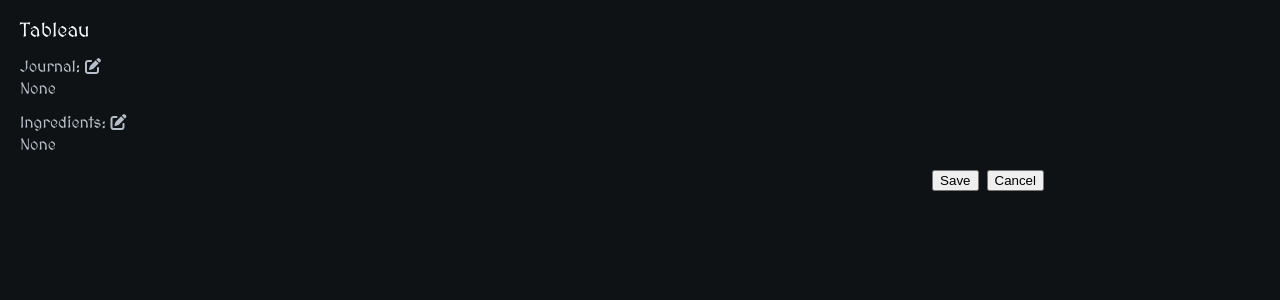
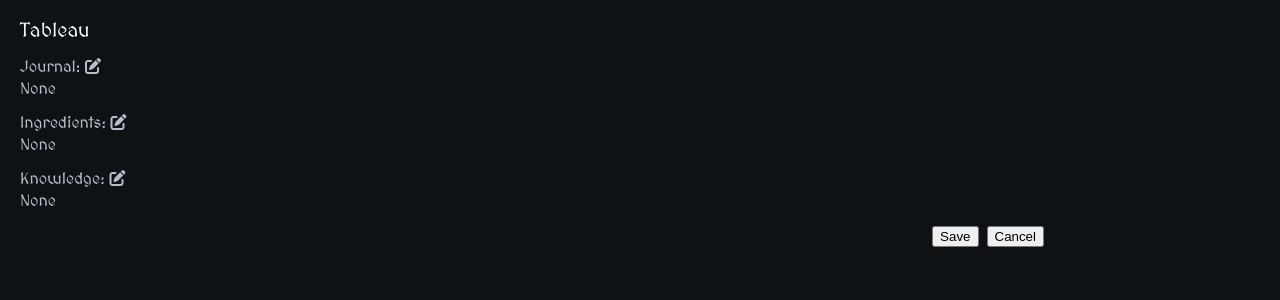
Before and after one commit to pownby/my-fathers-plan, a React app: page /tableau in a window 1280 px wide. Shown: the top 300 px of the page. Built offline with nearby package versions, Linux system fonts and the light colour scheme; a web font is replaced by a local one.

Commit message:
Add knowledge to Tableau View

```diff
--- a/src/components/TableauView/TableauView.tsx
+++ b/src/components/TableauView/TableauView.tsx
@@ -70,6 +70,13 @@ export default function TableauView() {
           onEditStateChange={getOnEditStateChange('ingredients')}
           config={INGREDIENTS_CONFIG}
         />
+        <EditRewards
+          label="Knowledge"
+          rewards={knowledge}
+          onSave={setKnowledge}
+          onEditStateChange={getOnEditStateChange('knowledge')}
+          config={KNOWLEDGE_CONFIG}
+        />
         {!editingFields.length && (
           <div className={styles.buttons}>
             <button onClick={save}>Save</button>
```
